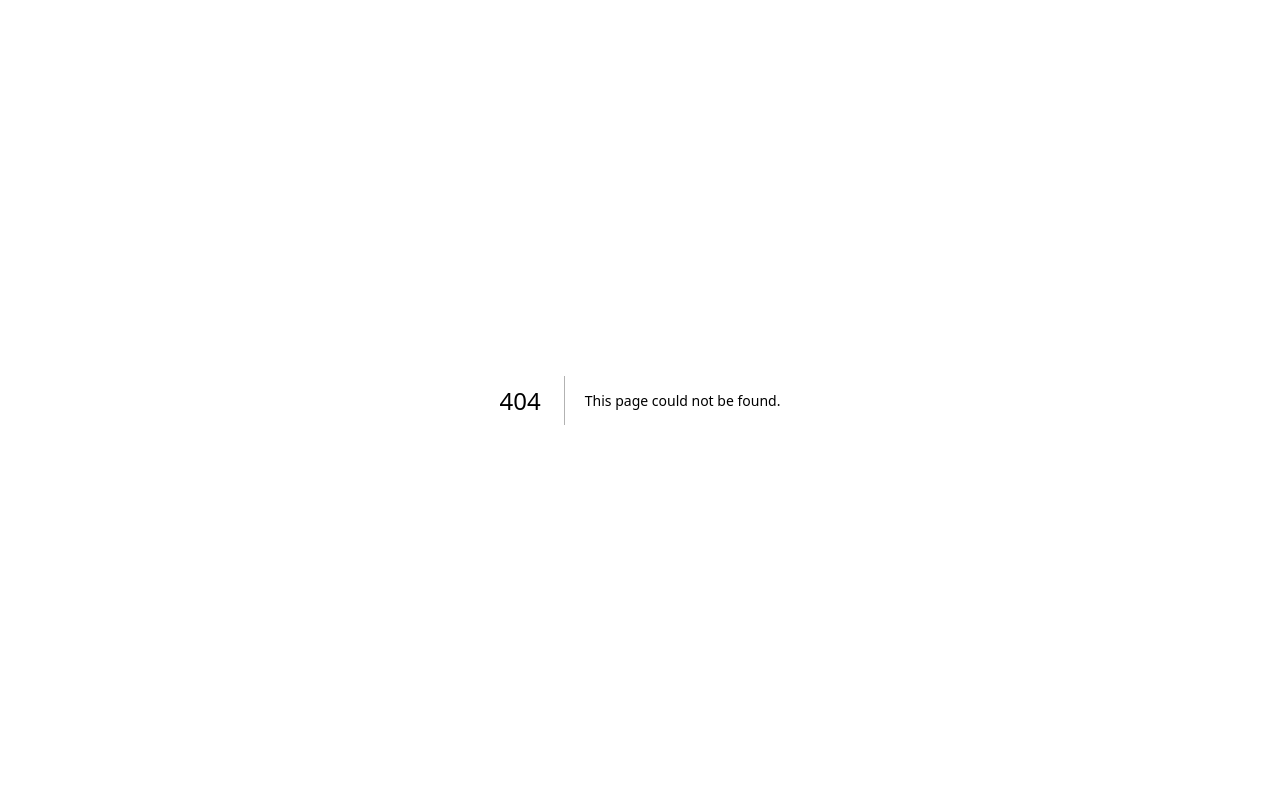
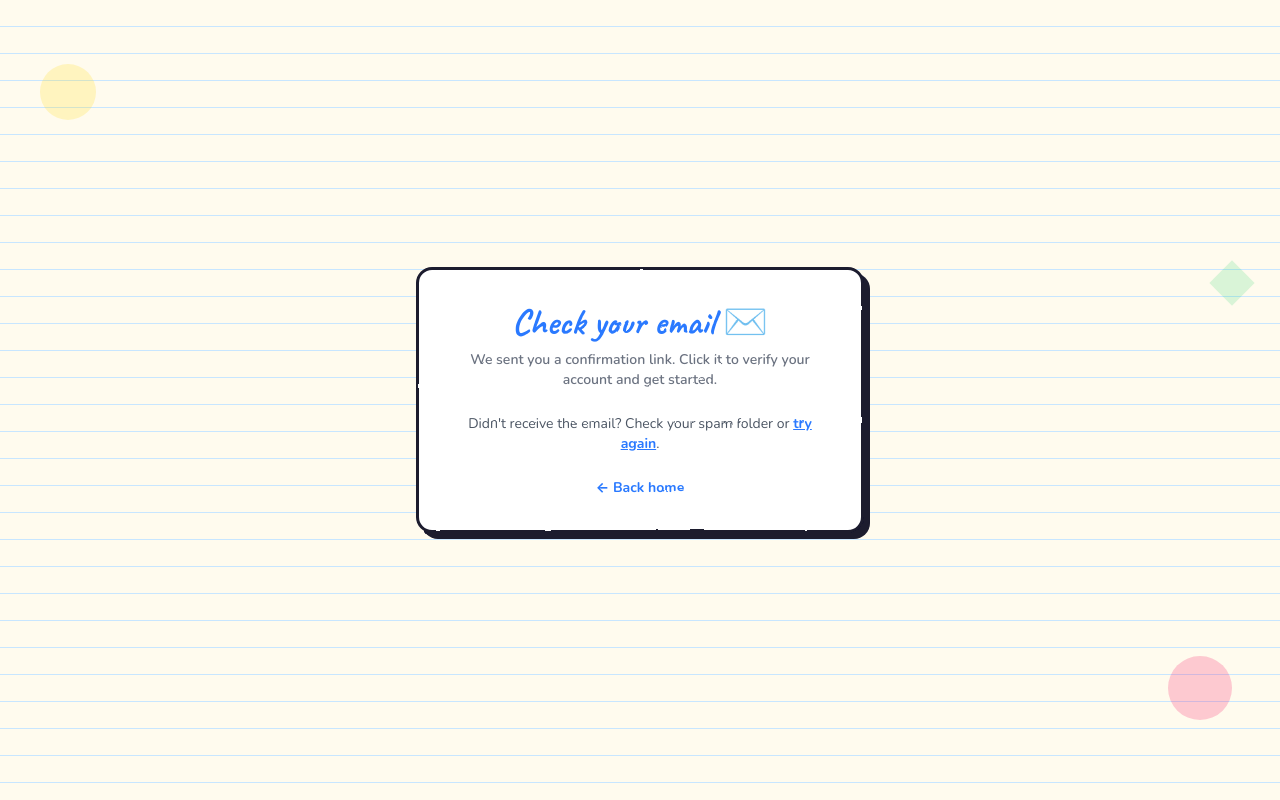
Before and after one commit to jack0lantern/CollabBoard, a Next.js app: page /verify-email in a window 1280 px wide. Before the commit this address had no page. Built offline with nearby package versions, Linux system fonts and the light colour scheme.

Commit message:
board access immediately after signup

```diff
--- /dev/null
+++ b/app/(auth)/verify-email/page.tsx
@@ -0,0 +1,61 @@
+import Link from "next/link";
+
+export default async function VerifyEmailPage({
+  searchParams,
+}: {
+  searchParams: Promise<{ next?: string }>;
+}) {
+  const params = await searchParams;
+  const next = params.next;
+
+  return (
+    <div
+      className="bg-white rounded-2xl p-8 space-y-6"
+      style={{
+        border: "3px solid #1a1a2e",
+        boxShadow: "6px 6px 0 #1a1a2e",
+        filter: "url(#hand-drawn)",
+      }}
+    >
+      <div className="text-center space-y-2">
+        <h1
+          className="font-sketch text-4xl font-bold"
+          style={{ color: "var(--crayon-blue)" }}
+        >
+          Check your email ✉️
+        </h1>
+        <p className="text-sm font-semibold text-gray-500">
+          We sent you a confirmation link. Click it to verify your account and
+          get started.
+        </p>
+      </div>
+
+      <p className="text-sm text-gray-600 text-center">
+        Didn&apos;t receive the email? Check your spam folder or{" "}
+        <Link
+          href="/signup"
+          className="font-bold underline"
+          style={{ color: "var(--crayon-blue)" }}
+        >
+          try again
+        </Link>
+        .
+      </p>
+
+      <div className="flex flex-col gap-2">
+        {next && next.startsWith("/") && !next.startsWith("//") && (
+          <p className="text-xs text-gray-500 text-center">
+            After verifying, you&apos;ll be taken to your destination.
+          </p>
+        )}
+        <Link
+          href="/"
+          className="block text-sm font-bold text-center"
+          style={{ color: "var(--crayon-blue)" }}
+        >
+          ← Back home
+        </Link>
+      </div>
+    </div>
+  );
+}
--- a/app/auth/callback/route.ts
+++ b/app/auth/callback/route.ts
@@ -1,5 +1,7 @@
 import { NextRequest, NextResponse } from "next/server";
 import { createServerClient } from "@supabase/ssr";
+
+const AUTH_REDIRECT_COOKIE = "auth_redirect_after_verify";
 
 function isValidRedirect(path: string): boolean {
   return path.startsWith("/") && !path.startsWith("//");
@@ -8,7 +10,10 @@ function isValidRedirect(path: string): boolean {
 export async function GET(request: NextRequest) {
   const { searchParams, origin } = new URL(request.url);
   const code = searchParams.get("code");
-  const rawNext = searchParams.get("next") ?? "/dashboard";
+  const rawNextFromUrl = searchParams.get("next");
+  const rawNextFromCookie = request.cookies.get(AUTH_REDIRECT_COOKIE)?.value;
+  const rawNext =
+    rawNextFromUrl ?? (rawNextFromCookie ? decodeURIComponent(rawNextFromCookie) : null) ?? "/dashboard";
   const next = isValidRedirect(rawNext) ? rawNext : "/dashboard";
 
   if (code) {
@@ -33,6 +38,13 @@ export async function GET(request: NextRequest) {
 
       const { error } = await supabase.auth.exchangeCodeForSession(code);
       if (!error) {
+        // Clear redirect cookie if we used it (email verification flow)
+        if (rawNextFromCookie) {
+          redirectResponse.cookies.set(AUTH_REDIRECT_COOKIE, "", {
+            path: "/",
+            maxAge: 0,
+          });
+        }
         return redirectResponse;
       }
       console.error("[auth/callback] exchangeCodeForSession failed:", error.message);
--- a/app/view/[id]/page.tsx
+++ b/app/view/[id]/page.tsx
@@ -213,7 +213,7 @@ export default function ViewBoardPage() {
               </div>
             ) : (
               <Link
-                href={`/login?next=${encodeURIComponent(`/view/${id}`)}`}
+                href={`/login?next=${encodeURIComponent(`/board/${id}`)}`}
                 className="font-bold text-sm px-3 py-1.5 rounded-xl transition-all flex items-center gap-2"
                 style={{
                   color: "var(--crayon-orange)",
--- a/components/auth/LoginForm.tsx
+++ b/components/auth/LoginForm.tsx
@@ -3,7 +3,6 @@
 import { useState } from "react";
 import Link from "next/link";
 import { GoogleIcon } from "@/components/ui/icons/GoogleIcon";
-import { useRouter } from "next/navigation";
 import { createSupabaseClient } from "@/lib/supabase/client";
 
 function isValidRedirect(path: string): boolean {
@@ -16,7 +15,6 @@ export function LoginForm({ redirectTo }: { redirectTo?: string }) {
   const [password, setPassword] = useState("");
   const [error, setError] = useState("");
   const [loading, setLoading] = useState(false);
-  const router = useRouter();
 
   const handleSubmit = async (e: React.FormEvent) => {
     e.preventDefault();
@@ -45,7 +43,9 @@ export function LoginForm({ redirectTo }: { redirectTo?: string }) {
         return;
       }
 
-      router.push(destination);
+      // Full page navigation ensures session cookies are sent and the board page
+      // sees the user as logged in (avoids client-side nav race with session)
+      window.location.href = destination;
     } catch (err: unknown) {
       setError(err instanceof Error ? err.message : "Failed to sign in");
     } finally {
@@ -111,7 +111,7 @@ export function LoginForm({ redirectTo }: { redirectTo?: string }) {
           </label>
           <input
             id="email"
-            type="email"
+            type="text"
             value={email}
             onChange={(e) => { setEmail(e.target.value); }}
             required
--- a/components/auth/SignupForm.tsx
+++ b/components/auth/SignupForm.tsx
@@ -161,7 +161,7 @@ export function SignupForm({ redirectTo }: { redirectTo?: string }) {
           </label>
           <input
             id="email"
-            type="email"
+            type="text"
             value={email}
             onChange={(e) => { setEmail(e.target.value); }}
             required
--- a/components/ui/ShareModal.tsx
+++ b/components/ui/ShareModal.tsx
@@ -281,7 +281,7 @@ export function ShareModal({
             </label>
             <div className="flex gap-2">
               <input
-                type="email"
+                type="text"
                 value={emailInput}
                 onChange={(e) => setEmailInput(e.target.value)}
                 onKeyDown={(e) => { if (e.key === "Enter") void handleAddEmail(); }}
```
Also changed, not shown: 2 other files (tests, documents, lock files or other folders).
